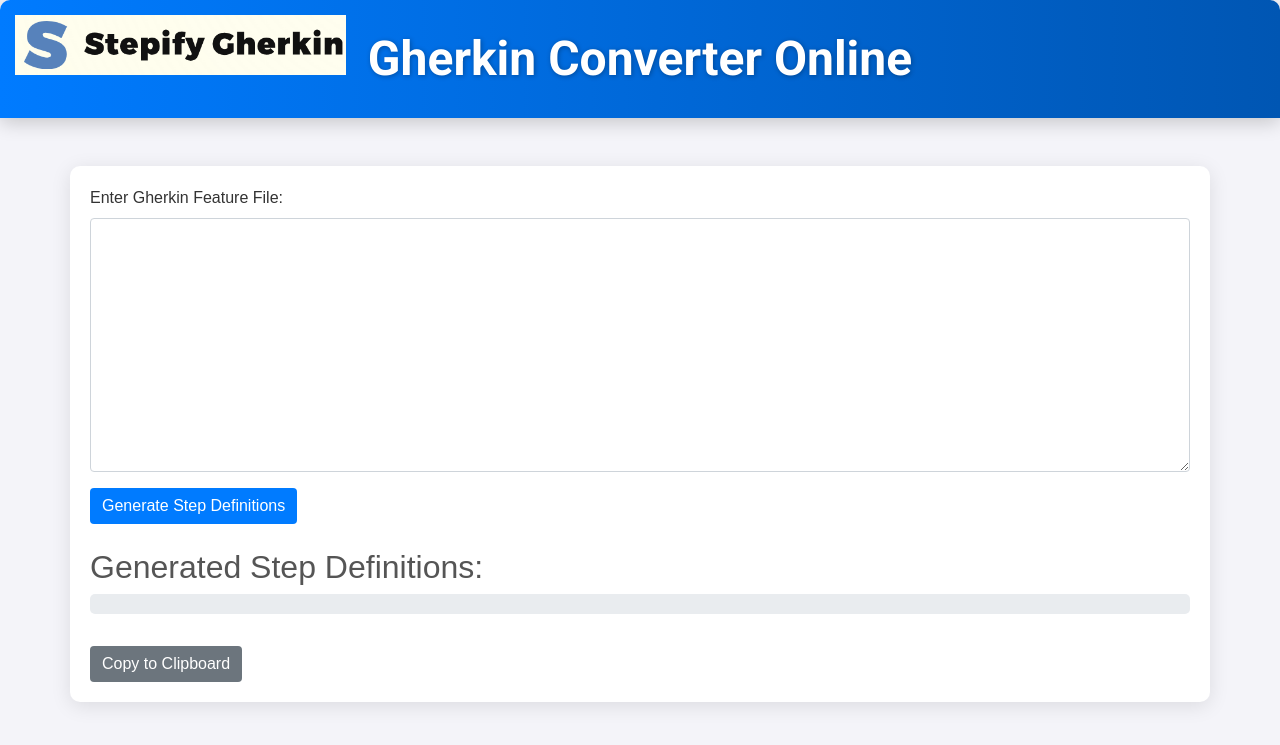
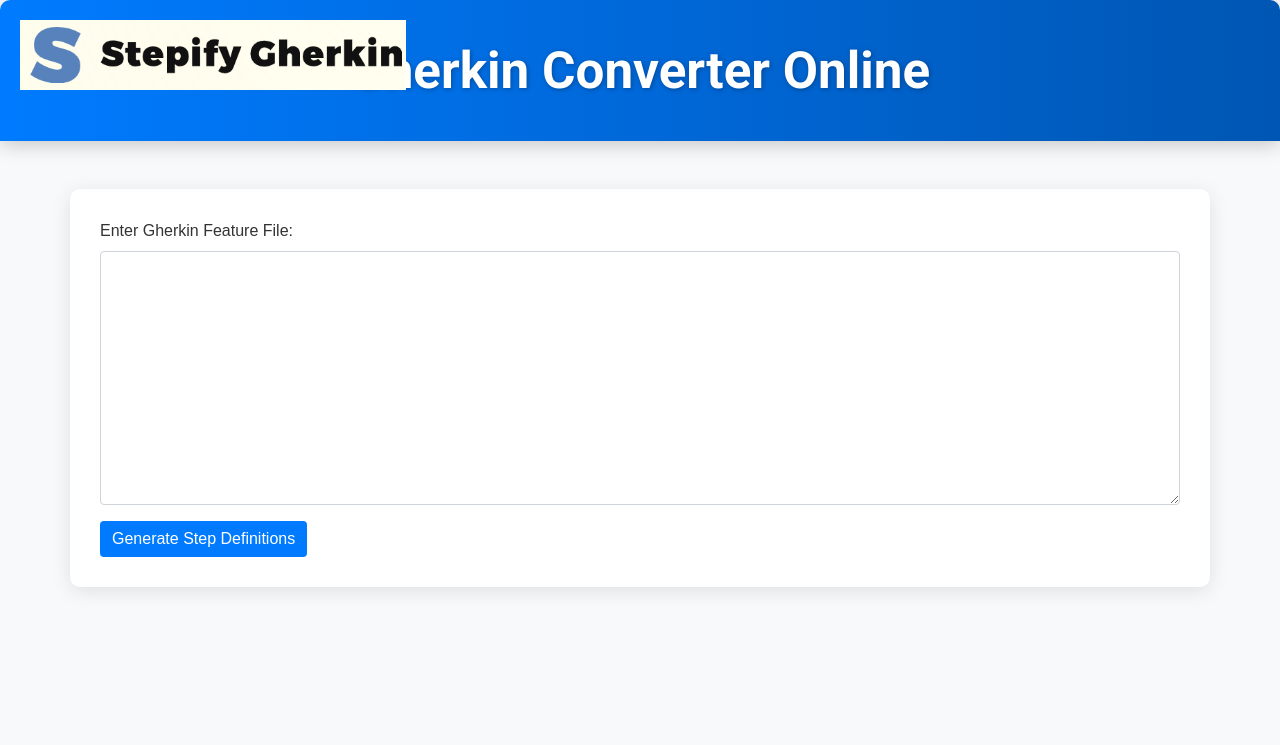
Before and after one commit to Arun300598/Gherkinsconverterrender, a Flask app: page / in a window 1280 px wide. Shown: the top 745 px of the page. Run offline with Flask 3, Linux system fonts and the light colour scheme; some libraries are stand-ins or nearby versions.

Commit message:
Updated index for SEO

```diff
--- a/templates/index.html
+++ b/templates/index.html
@@ -3,12 +3,14 @@
 <head>
     <meta charset="UTF-8">
     <meta name="viewport" content="width=device-width, initial-scale=1.0">
-    <title>Gherkin to Step Definition Converter</title>
+    <meta name="description" content="Convert Gherkin feature files into Java step definitions using our online Gherkin to Java converter.">
+    <meta name="keywords" content="gherkin, step definitions, cucumber, converter, java, BDD, automation">
+    <meta name="author" content="Stepify Gherkin">
+    <title>Gherkin to Step Definition Converter | Stepify Gherkin</title>
 
     <!-- Favicon and Icon Links -->
     <link rel="apple-touch-icon" sizes="180x180" href="{{ url_for('static', filename='icons/apple-touch-icon.png') }}">
-    <link rel="icon" type="image/png" sizes="32x32" href="{{ url_for('static', filename='icons/favicon.png') }}"> <!-- Update the PNG file here -->
-   <!-- Update the PNG file here -->
+    <link rel="icon" type="image/png" sizes="32x32" href="{{ url_for('static', filename='icons/favicon.png') }}">
     <link rel="manifest" href="{{ url_for('static', filename='icons/site.webmanifest') }}">
 
     <!-- Bootstrap CSS -->
@@ -19,29 +21,29 @@
 
     <style>
         body {
-            background-color: #f4f4f9;
+            background-color: #f8f9fa;
             font-family: 'Arial', sans-serif;
             color: #333;
         }
         .header {
             background: linear-gradient(90deg, #007bff, #0056b3);
             color: white;
-            padding: 30px;
+            padding: 40px;
             text-align: center;
             border-radius: 10px 10px 0 0;
             margin-bottom: 30px;
             box-shadow: 0 4px 20px rgba(0, 0, 0, 0.2);
-            position: relative; /* Allows positioning the logo */
+            position: relative;
         }
         .header img {
             position: absolute;
-            top: 15px; /* Adjust as needed */
-            left: 15px; /* Adjust as needed */
-            height: 60px; /* Adjust the height of the logo */
+            top: 20px;
+            left: 20px;
+            height: 70px;
         }
         h1 {
             font-family: 'Roboto', sans-serif;
-            font-size: 3rem;
+            font-size: 3.2rem;
             font-weight: 700;
             margin: 0;
             text-shadow: 1px 1px 5px rgba(0, 0, 0, 0.3);
@@ -54,7 +56,7 @@
             background: white;
             border-radius: 10px;
             box-shadow: 0 4px 20px rgba(0, 0, 0, 0.1);
-            padding: 20px;
+            padding: 30px;
             margin-top: 50px;
         }
         .btn-primary {
@@ -75,16 +77,31 @@
         }
         pre {
             background-color: #e9ecef;
-            padding: 10px;
+            padding: 15px;
             border-radius: 5px;
             overflow-x: auto;
+            font-size: 1rem;
+            line-height: 1.5;
+        }
+        textarea {
+            font-family: 'Courier New', Courier, monospace;
+            font-size: 1rem;
+            line-height: 1.5;
+        }
+        .copy-message {
+            display: none;
+            color: green;
+            margin-top: 10px;
         }
     </style>
     <script>
         function copyToClipboard() {
             const outputElement = document.getElementById('output');
             navigator.clipboard.writeText(outputElement.innerText).then(() => {
-                alert('Copied to clipboard!');
+                document.getElementById('copy-message').style.display = 'block';
+                setTimeout(() => {
+                    document.getElementById('copy-message').style.display = 'none';
+                }, 2000);
             });
         }
     </script>
@@ -102,9 +119,15 @@
             </div>
             <button type="submit" class="btn btn-primary">Generate Step Definitions</button>
         </form>
+        {% if output %}
         <h2 class="mt-4">Generated Step Definitions:</h2>
         <pre id="output">{{ output }}</pre>
         <button class="btn btn-secondary mt-3" onclick="copyToClipboard()">Copy to Clipboard</button>
+        <div id="copy-message" class="copy-message">Copied to clipboard!</div>
+        {% endif %}
     </div>
+
+    <!-- Bootstrap JS and Popper.js -->
+    <script src="https://cdnjs.cloudflare.com/ajax/libs/bootstrap/5.1.3/js/bootstrap.bundle.min.js"></script>
 </body>
 </html>
```
